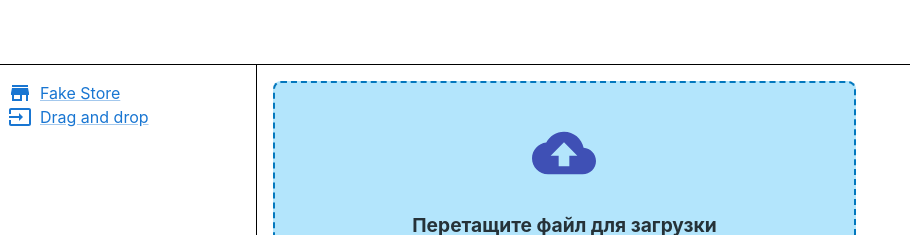
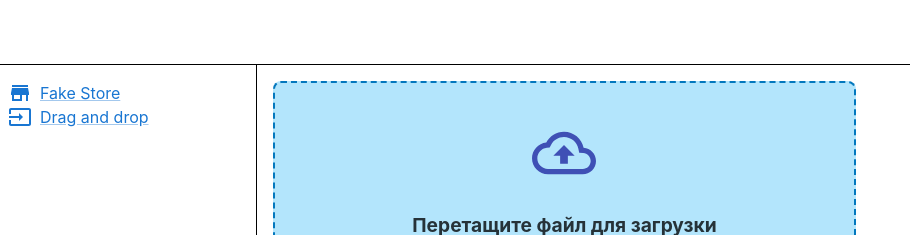
Before and after one commit to Eugene-Kobzev/react_components, a React (Create React App) app: page /dndinput in a window 1280 px wide. Shown: the top 235 px of the page, without its empty margins (0-910 px from the left). Built offline with nearby package versions, Linux system fonts and the light colour scheme.

Commit message:
minor changes

```diff
--- a/src/components/common/DragNDropUpload/DragNDropUpload.tsx
+++ b/src/components/common/DragNDropUpload/DragNDropUpload.tsx
@@ -1,6 +1,6 @@
-import React, { useState } from 'react';
-import { Box, Button } from '@mui/material';
-import CloudUploadIcon from '@mui/icons-material/CloudUpload';
+import { useState } from 'react';
+import { Button } from '@mui/material';
+import CloudUploadOutlinedIcon from '@mui/icons-material/CloudUploadOutlined';
 import './style.scss'
 
 const getFileNameFromPath = (str: string): string | null => {
@@ -72,7 +72,7 @@ export default function ({ onFileChange, areaClassName, btnclassName, btnText, i
     >
       <div className='upload-area__icon-area'>
         {
-          icon ? icon : <CloudUploadIcon sx={{ fontSize: '4em', color: '#3f50b5' }} />
+          icon ? icon : <CloudUploadOutlinedIcon sx={{ fontSize: '4em', color: '#3f50b5' }} />
         }
       </div>
       <h4 className='upload-area__title'>
```
